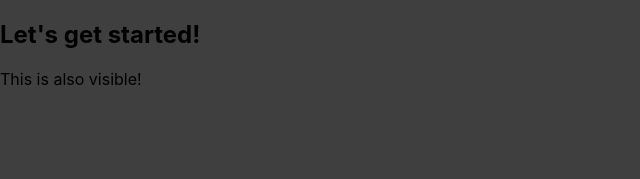
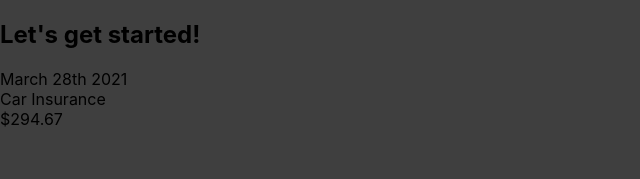
Before and after one commit to LektoriumSymbol/react-complete-maximilian, a JavaScript app: page / in a window 1280 px wide. Shown: the top 179 px of the page, without its empty margins (0-640 px from the left). Built offline with nearby package versions, Linux system fonts and the light colour scheme; the HTML template or start-up script is replaced by a standard one.

Commit message:
Add ExpenseItem component

```diff
--- a/src/App.js
+++ b/src/App.js
@@ -1,3 +1,5 @@
+import ExpenseItem from './components/ExpenseItem';
+
 function App() {
   const par = document.createElement('p');
   par.textContent = 'This is also visible!';
@@ -7,8 +9,9 @@
         <h2>
           Let's get started!
         </h2>
-        <p>This is also visible!</p>
+        <ExpenseItem></ExpenseItem>
         {/* <p>This is also visible!</p> */}
+
     </div>
   );
 }
--- /dev/null
+++ b/src/components/ExpenseItem.js
@@ -0,0 +1,13 @@
+function ExpenseItem() {
+  return (
+    <div>
+      <div>March 28th 2021</div>
+      <div>
+        <div>Car Insurance</div>
+        <div>$294.67</div>
+      </div>
+    </div>
+  );
+}
+
+export default ExpenseItem;
```
